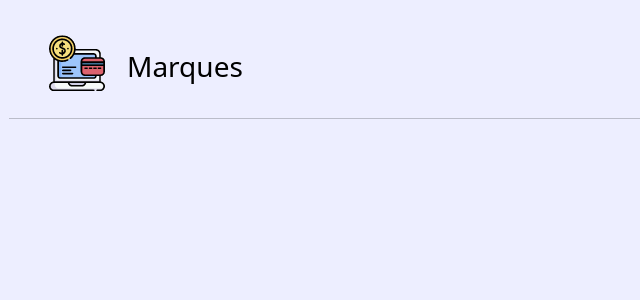
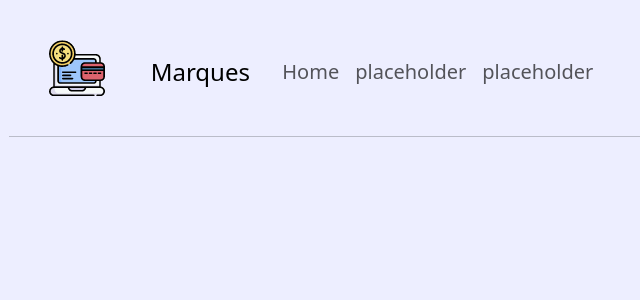
Before and after one commit to JoaoVMarques/marques-bank, a React (Vite) app: page /home in a window 1280 px wide. Shown: the top 300 px of the page, without its empty margins (55-695 px from the left). Built offline with nearby package versions, Linux system fonts and the light colour scheme.

Commit message:
Colocando menu hamburguer (mas ainda precisando de melhorias)

```diff
--- a/src/pages/homepage/components/HomeNavbar.tsx
+++ b/src/pages/homepage/components/HomeNavbar.tsx
@@ -1,4 +1,4 @@
-import { Navbar, Container } from 'react-bootstrap';
+import { Navbar, Container, Nav } from 'react-bootstrap';
 import NavbarLogo from './NavbarLogo.tsx';
 
 function HomeNavbar() {
@@ -6,7 +6,17 @@ function HomeNavbar() {
   <Navbar expand="lg" className='pb-0'>
     <Container>
       <Navbar.Brand href="#" className='align-items-center'>
-        <NavbarLogo />
+        <Nav className='d-lg-flex align-items-center'>
+          <Navbar.Brand href="#home" className='m-0'>
+            <NavbarLogo />
+          </Navbar.Brand>
+          <Navbar.Toggle aria-controls="basic-navbar-nav" />
+            <Navbar.Collapse className="basic-navbar-nav">
+            <Nav.Link href="#home">Home</Nav.Link>
+            <Nav.Link href="#placeholder1">placeholder</Nav.Link>
+            <Nav.Link href="#placeholder2">placeholder</Nav.Link>
+          </Navbar.Collapse>
+        </Nav>
       </Navbar.Brand>
     </Container>
   </Navbar>
--- a/src/pages/homepage/components/NavbarLogo.tsx
+++ b/src/pages/homepage/components/NavbarLogo.tsx
@@ -3,13 +3,13 @@ import logo from '../../../imgs/logo.png';
 
 function NavbarLogo() {
   return (
-    <Container>
+    <Container className='me-lg-5 me-sm-1'>
       <Row>
         <Col className='p-0'>
-          <img alt="logo marques-bank" src={logo} className="d-inline-block" />
+          <img alt="logo marques-bank" src={logo} className="d-inline-block pb-2" />
         </Col>
         <Col className='p-0 align-self-center'>
-          <h3 className='mt-3'>Marques</h3>
+          <h4 className='mb-0'>Marques</h4>
         </Col>
       </Row>
     </Container>
```
